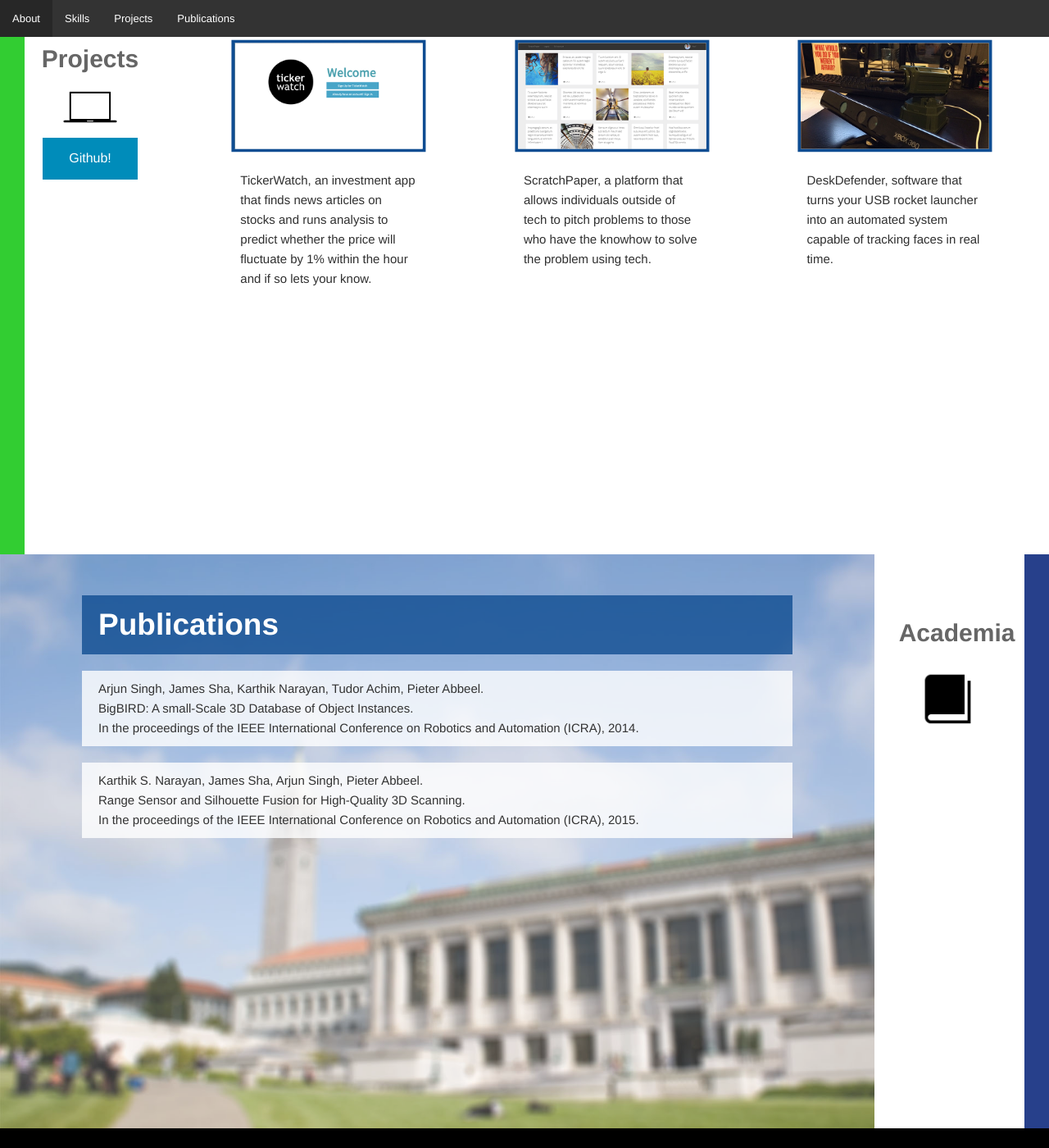
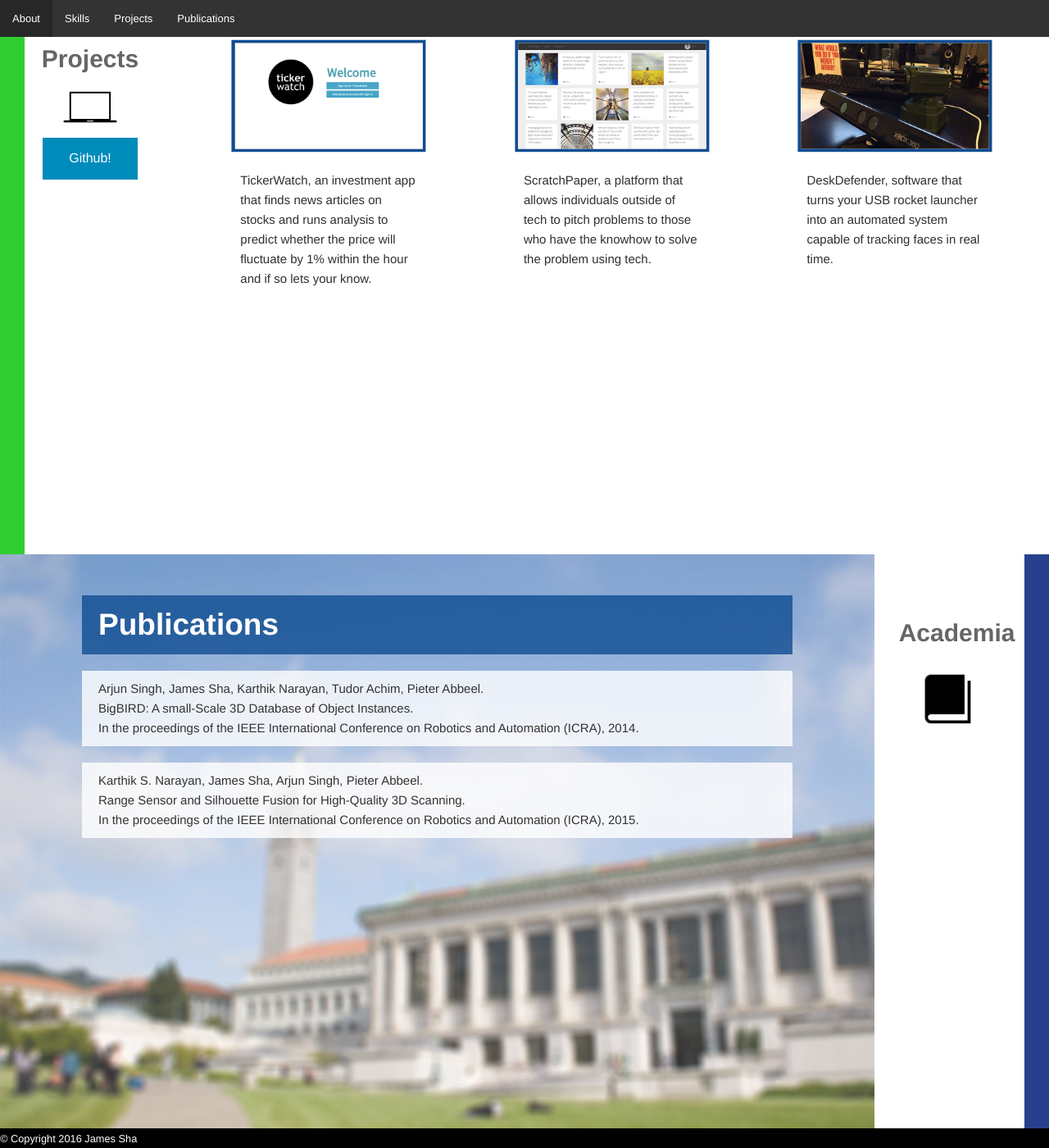
Before and after one commit to thedavidzhao/jamessha.github.io, a Jekyll site: the page built from index.html, in a window 1280 px wide and 1400 px high, scrolled down 1774 px. Shown: the whole window at 82% size. Built offline with Jekyll 4.4.1, drawn with Linux system fonts in a browser that asks for light colours; nearby versions of some CDN libraries; before the commit the page ends 3150 px from its top, so only the background shows below that.

Commit message:
copyright

```diff
--- a/css/style.scss
+++ b/css/style.scss
@@ -25,6 +25,10 @@ h3 {
 p {
   color: #303030;
   font-size: 15px;
+}
+
+.copyright {
+  color: #ffffff;
 }
 
 
--- a/index.html
+++ b/index.html
@@ -271,6 +271,9 @@ layout: default
       </div>
     </div>
   </section></a>
+  <footer>
+    <small class="copyright">&copy; Copyright 2016 James Sha</small>
+  </footer>
 
 
   <script src="//ajax.googleapis.com/ajax/libs/jquery/2.1.1/jquery.min.js"></script>
```
